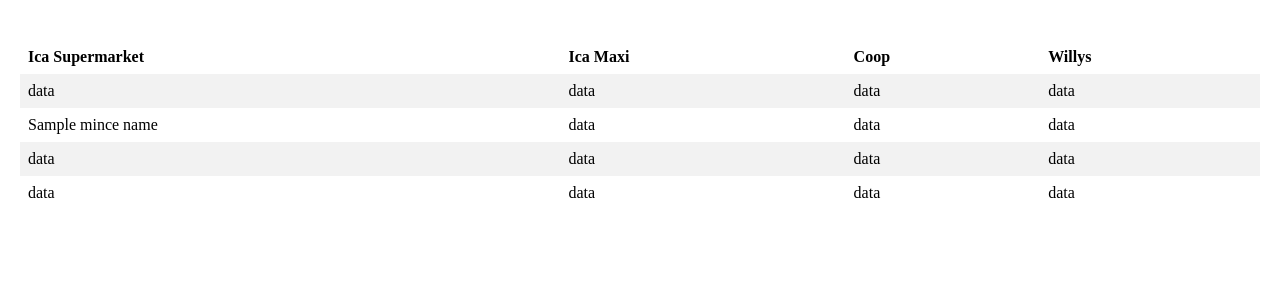
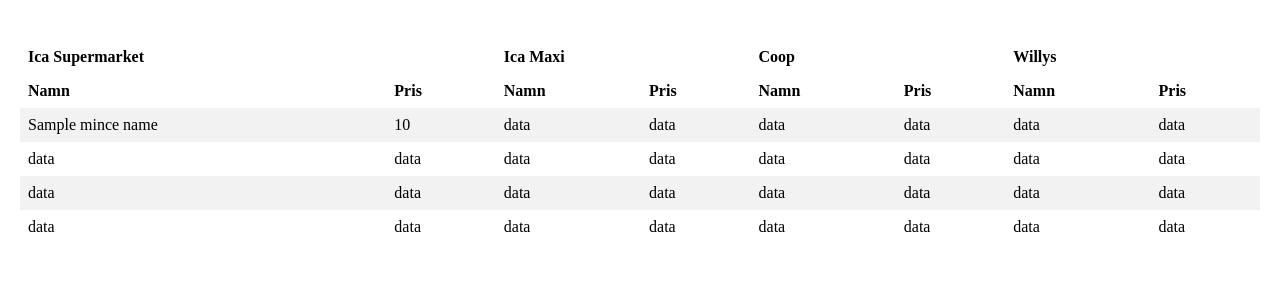
Before and after one commit to JuliaB-dotcom/first-web-scraper, a Flask app: template templates/index.html in a window 1280 px wide. Shown: the part 249-549 px from the top of the page. Run offline with Flask 3, Linux system fonts and the light colour scheme; the template is opened without the code that fills it: most values are stand-ins (such as "Sample title", 1, 10 or a date in 2020).

Commit message:
Adding data into the table

```diff
--- a/app.py
+++ b/app.py
@@ -12,18 +12,18 @@
         ica_maxi_mince = requests.get('https://handlaprivatkund.ica.se/stores/1004219/search?q=blandf%C3%A4rs&sortBy=pricePerDescending')
         soup_mince = BeautifulSoup(ica_maxi_mince.text, 'lxml')
         mince_name = soup_mince.find('h3', class_ = 'text__Text-sc-6l1yjp-0 iWlLMY').text
-        mince_price = soup_mince.find('div', class_ = 'base__Price-sc-1mnb0pd-29 sc-dJjZJu gsTqdV gShugV').text
-        mince_info =  mince_name + '' + mince_price
+        mince_price = soup_mince.find('div', class_ = 'base__PriceWrapper-sc-1mnb0pd-28 dDLLyP').text
+
 
     except requests.RequestException as e:
     # Handle request exceptions
-        mince_price = f"Error fetching data: {e}"
+        mince_info = f"Error fetching data: {e}"
 
     except Exception as e:
     # Handle all other exceptions
-        mince_price= f"An error occurred: {e}"
+        mince_info= f"An error occurred: {e}"
 
-    return render_template("index.html", mince_price=mince_price)
+    return render_template("index.html", mince_name=mince_name, mince_price = mince_price)
 
 # Runs the app
 if __name__ == '__main__':
--- a/templates/ica_maxi.py
+++ b/templates/ica_maxi.py
@@ -4,7 +4,7 @@
 ica_maxi_mince = requests.get('https://handlaprivatkund.ica.se/stores/1004219/search?q=blandf%C3%A4rs&sortBy=pricePerDescending')
 soup_mince = BeautifulSoup(ica_maxi_mince.text, 'lxml')
 mince_name = soup_mince.find('a', class_ = 'link__Link-sc-14ymsi2-0 cgxCVj link__Link-sc-14ymsi2-0 base__Title-sc-1mnb0pd-27 base__FixedHeightTitle-sc-1mnb0pd-43 cgxCVj ctGnCh cCRJZx').text
-mince_price = soup_mince.find(class_ = 'base__Price-sc-1mnb0pd-29 sc-dJjZJu gsTqdV gShugV').text
+mince_price = soup_mince.find(class_ = 'div', class_ = 'base__PriceWrapper-sc-1mnb0pd-28 dDLLyP').text
 mince_info =  mince_name + '' + mince_price
 
 # Reading existing HTML file
--- a/templates/index.html
+++ b/templates/index.html
@@ -16,23 +16,25 @@
 <table>
 
   <tr>
-    <th>Ica Supermarket</th>
-    <th>Ica Maxi</th>
-    <th>Coop</th>
-    <th>Willys</th>
+    <th colspan="2">Ica Supermarket</th>
+    <th colspan="2">Ica Maxi</th>
+    <th colspan="2">Coop</th>
+    <th colspan="2">Willys</th>
     <tr class="tr-div">
+      <tr>
+        <th scope="col">Namn</th>
+        <th scope="col">Pris</th>
+        <th scope="col">Namn</th>
+        <th scope="col">Pris</th>
+        <th scope="col">Namn</th>
+        <th scope="col">Pris</th>
+        <th scope="col">Namn</th>
+        <th scope="col">Pris</th>
+      <tr class="tr-div">
+      <td>{{mince_name}}</td>
+      <td>{{mince_price}}</td>
       <td>data</td>
       <td>data</td>
-      <td>data</td>
-      <td>data</td>
-    </tr>
-    <tr>
-      <td>{{mince_name}}</td>
-      <td>data</td>
-      <td>data</td>
-      <td>data</td>
-    </tr>
-    <tr>
       <td>data</td>
       <td>data</td>
       <td>data</td>
@@ -43,7 +45,32 @@
       <td>data</td>
       <td>data</td>
       <td>data</td>
+      <td>data</td>
+      <td>data</td>
+      <td>data</td>
+      <td>data</td>
     </tr>
+    <tr>
+      <td>data</td>
+      <td>data</td>
+      <td>data</td>
+      <td>data</td>
+      <td>data</td>
+      <td>data</td>
+      <td>data</td>
+      <td>data</td>
+    </tr>
+    <tr>
+      <td>data</td>
+      <td>data</td>
+      <td>data</td>
+      <td>data</td>
+      <td>data</td>
+      <td>data</td>
+      <td>data</td>
+      <td>data</td>
+    </tr>
+
   </tr>
 
 </table>
```
